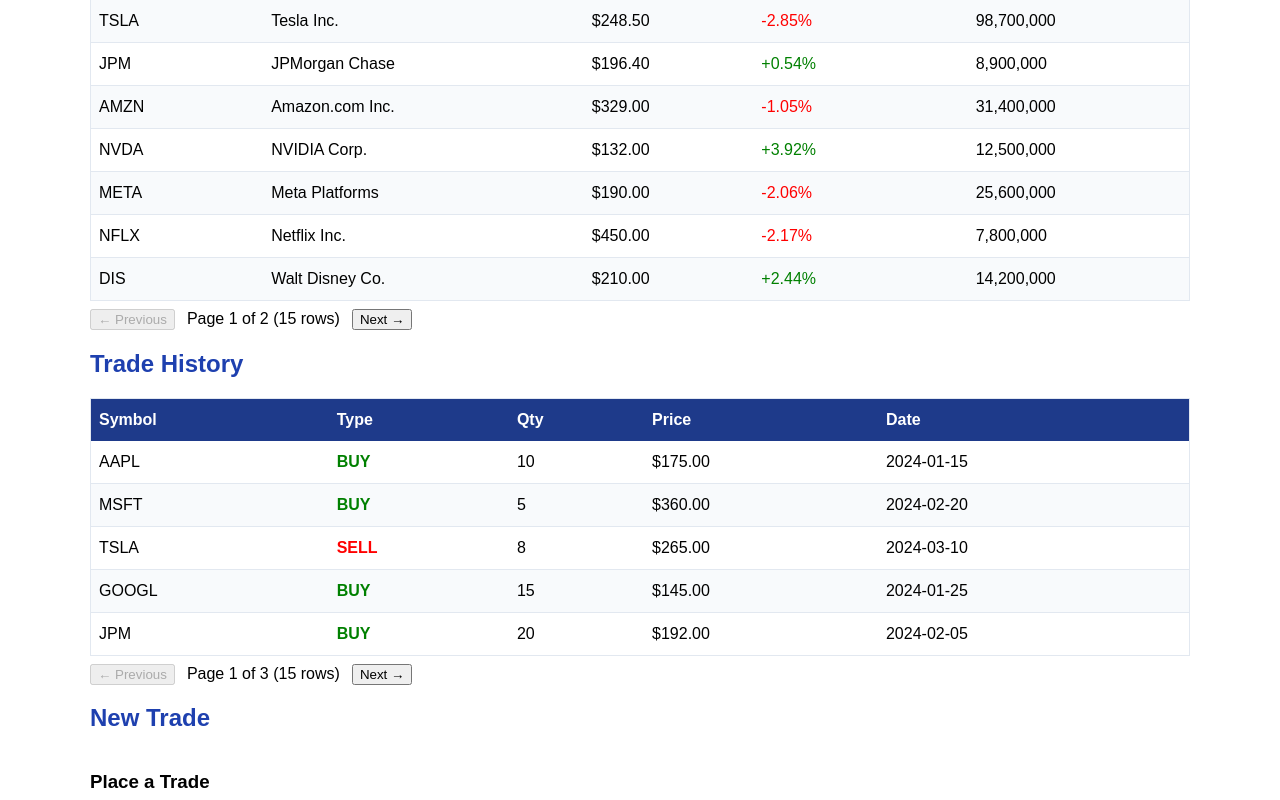
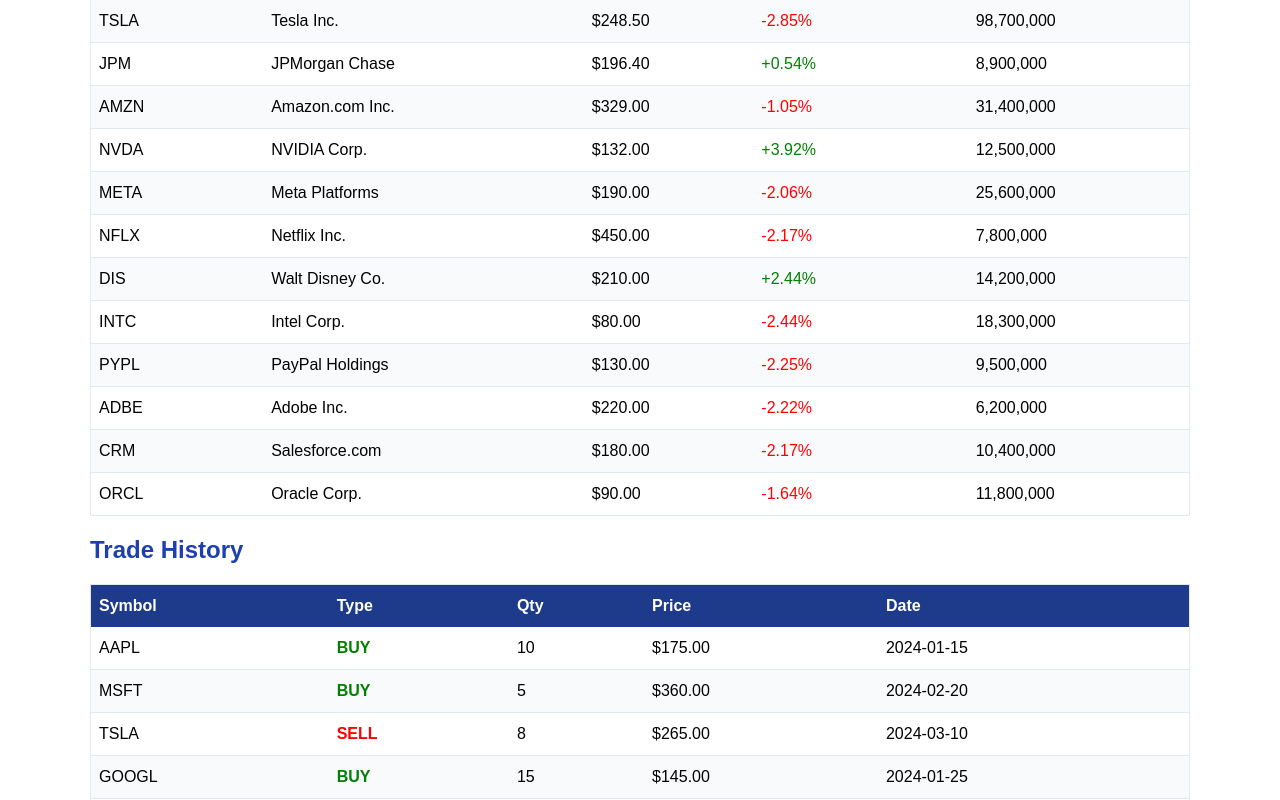
Before and after one commit to Dhruv-Omnenest/Week2, a React (Vite) app: page / in a window 1280 px wide. Shown: the part 1639-2439 px from the top of the page. Built offline with nearby package versions, Linux system fonts and the light colour scheme.

Commit message:
pagination commented

```diff
--- a/src/components/DataTable.tsx
+++ b/src/components/DataTable.tsx
@@ -32,11 +32,11 @@
   onRowClick,
   emptyMessage = "No data found.",
   searchableKey,
-  pageSize=10,
+ // pageSize=10,
 }: DataTableProps<T>) {
   const [sort, setSort] = useState<SortState<T>>({ key: null, dir: null });
   const [filterText, setFilterText] = useState("");
-  const [page, setPage] = useState(1);
+ // const [page, setPage] = useState(1);
 
   const handleSort = (key: keyof T) => {
     setSort(prev => ({
@@ -69,21 +69,21 @@
   }, [filteredData, sort]);
 
   // ---------------- PAGINATION ----------------
-  const totalPages = Math.max(
-    1,
-    Math.ceil(sortedAndFilteredData.length / pageSize)
-  );
+  // const totalPages = Math.max(
+  //   1,
+  //   Math.ceil(sortedAndFilteredData.length / pageSize)
+  // );
 
-  const safePage = Math.min(page, totalPages);
+  // const safePage = Math.min(page, totalPages);
 
-  const paginatedData = sortedAndFilteredData.slice(
-    (safePage - 1) * pageSize,
-    safePage * pageSize
-  );
+  // const paginatedData = sortedAndFilteredData.slice(
+  //   (safePage - 1) * pageSize,
+  //   safePage * pageSize
+  // );
 
   // Reset page when search OR data changes
   useEffect(() => {
-    setPage(1);
+    //setPage(1);
   }, [filterText, data]);
 
   return (
@@ -147,8 +147,8 @@
         </thead>
 
         <tbody>
-          {paginatedData.length > 0 ? (
-            paginatedData.map((row, ri) => (
+          {sortedAndFilteredData.length > 0 ? (
+            sortedAndFilteredData.map((row, ri) => (
               <tr
                 key={String(row[rowKey])}
                 onClick={() => onRowClick?.(row)}
@@ -180,7 +180,7 @@
         </tbody>
       </table>
 
-      {/* PAGINATION CONTROLS */}
+      {/* PAGINATION CONTROLS
       {totalPages > 1 && (
         <div
           style={{
@@ -208,7 +208,7 @@
             Next →
           </button>
         </div>
-      )}
+      )} */}
     </div>
   );
 }
```
